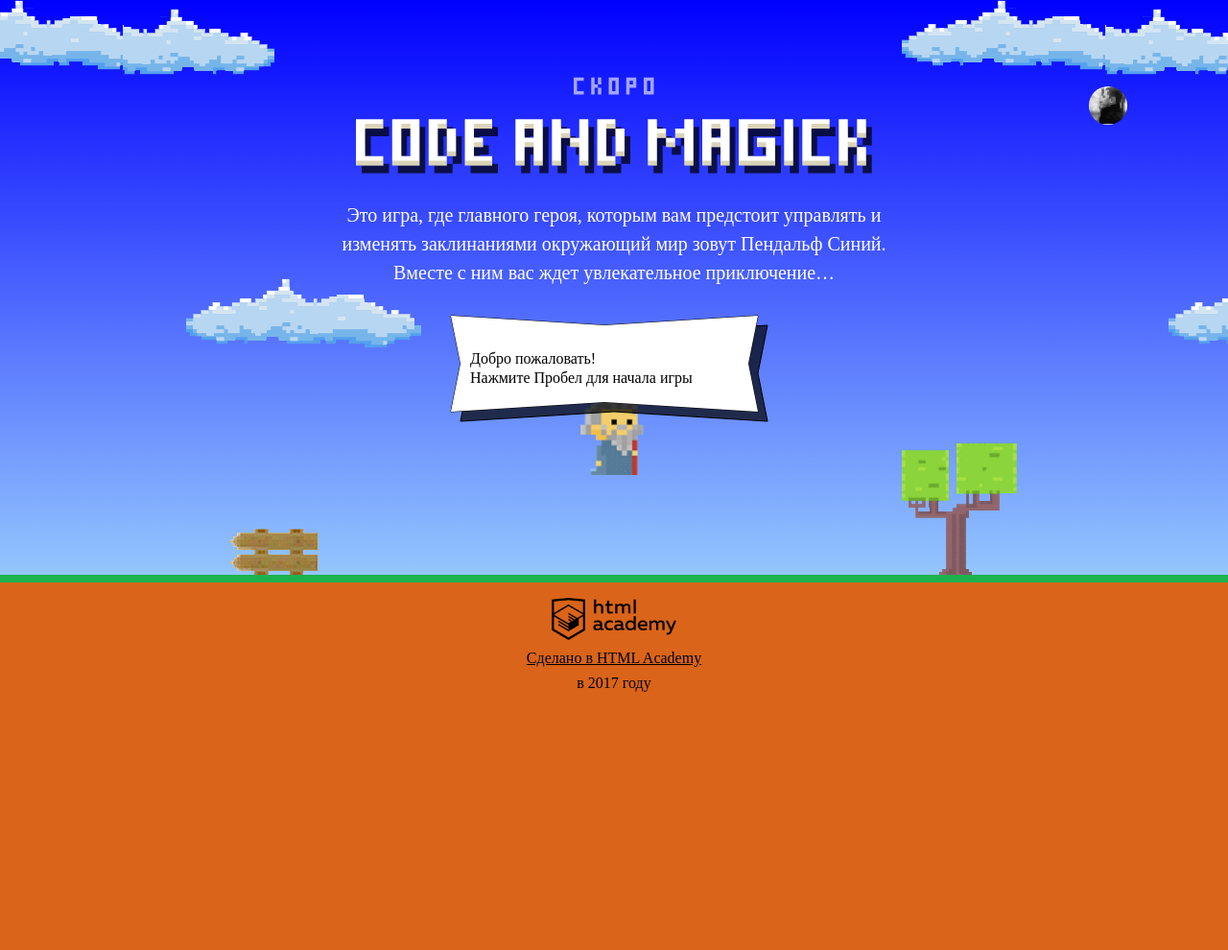
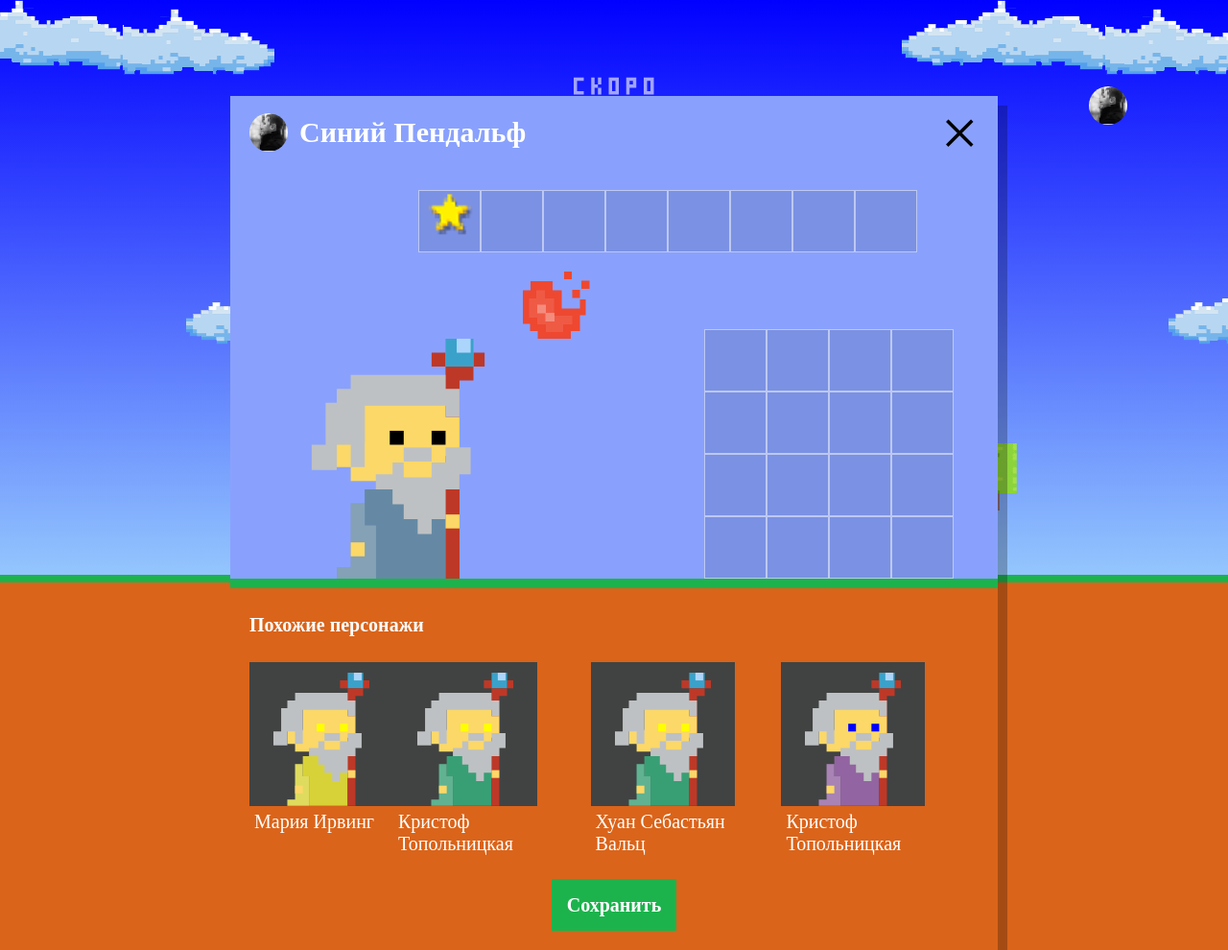
Before and after one commit to enelizarova/30148-code-and-magick, a website: page index.html in a window 1280 px wide. Shown: the whole page at 96% size. Before the commit the page ends 800 px from the top, so only its background shows below. Drawn offline with Linux system fonts and the light colour scheme; a web font is replaced by a local one.

Commit message:
show setup & similar wizards

```diff
--- a/index.html
+++ b/index.html
@@ -170,22 +170,23 @@
 </template>
 <script>
   var fireballSize = 22;
-  var getFireballSpeed = function(left) {
+  var getFireballSpeed = function (left) {
     return left ? 5 : 2;
   };
   var wizardSpeed = 3;
   var wizardWidth = 70;
-  var getWizardHeight = function() {
+  var getWizardHeight = function () {
     return 1.377 * wizardWidth;
   };
-  var getWizardX = function(width) {
+  var getWizardX = function (width) {
     return width / 2 - wizardWidth / 2;
   };
-  var getWizardY = function(height) {
+  var getWizardY = function (height) {
     return height / 3;
   };
 </script>
 <script src="js/stat.js"></script>
+<script src="js/setup.js"></script>
 <script src="js/game.js"></script>
 </body>
 </html>
--- /dev/null
+++ b/js/setup.js
@@ -0,0 +1,65 @@
+'use strict';
+
+var userDialog = document.querySelector('.setup');
+userDialog.classList.remove('hidden');
+document.querySelector('.setup-similar').classList.remove('hidden');
+
+var similarListElement = document.querySelector('.setup-similar-list');
+var similarWizardTemplate = document.querySelector('#similar-wizard-template').content;
+
+var WIZARDS_NAMES = ['Иван', 'Хуан Себастьян', 'Мария', 'Кристоф', 'Виктор', 'Юлия', 'Люпита', 'Вашингтон'];
+var WIZARDS_SURNAMES = ['да Марья', 'Верон', 'Мирабелла', 'Вальц', 'Онопко', 'Топольницкая', 'Нионго', 'Ирвинг'];
+var COAT_COLORS = ['rgb(101, 137, 164)', 'rgb(241, 43, 107)', 'rgb(146, 100, 161)', 'rgb(56, 159, 117)', 'rgb(215, 210, 55)', 'rgb(0, 0, 0)'];
+var EYES_COLORS = ['black', 'red', 'blue', 'yellow', 'green'];
+var countNames = function () {
+  return ((WIZARDS_NAMES.length - 1) * Math.random()).toFixed(0);
+};
+
+var countSurnames = function () {
+  return ((WIZARDS_SURNAMES.length - 1) * Math.random()).toFixed(0);
+};
+var countCoatColors = function () {
+  return ((COAT_COLORS.length - 1) * Math.random()).toFixed(0);
+};
+var countEyesColors = function () {
+  return ((EYES_COLORS.length - 1) * Math.random()).toFixed(0);
+};
+
+var wizards = [
+  {
+    name: WIZARDS_NAMES[countNames()] + ' ' + WIZARDS_SURNAMES[countSurnames()],
+    coatColor: COAT_COLORS[countCoatColors()],
+    eyesColor: EYES_COLORS[countEyesColors()]
+  },
+  {
+    name: WIZARDS_NAMES[countNames()] + ' ' + WIZARDS_SURNAMES[countSurnames()],
+    coatColor: COAT_COLORS[countCoatColors()],
+    eyesColor: EYES_COLORS[countEyesColors()]
+  },
+  {
+    name: WIZARDS_NAMES[countNames()] + ' ' + WIZARDS_SURNAMES[countSurnames()],
+    coatColor: COAT_COLORS[countCoatColors()],
+    eyesColor: EYES_COLORS[countEyesColors()]
+  },
+  {
+    name: WIZARDS_NAMES[countNames()] + ' ' + WIZARDS_SURNAMES[countSurnames()],
+    coatColor: COAT_COLORS[countCoatColors()],
+    eyesColor: EYES_COLORS[countEyesColors()]
+  }
+];
+
+var renderWizard = function (wizard) {
+  var wizardElement = similarWizardTemplate.cloneNode(true);
+  wizardElement.querySelector('.setup-similar-label').textContent = wizards[i].name;
+  wizardElement.querySelector('.wizard-coat').style.fill = wizards[i].coatColor;
+  wizardElement.querySelector('.wizard-eyes').style.fill = wizards[i].eyesColor;
+  return wizardElement;
+};
+
+var fragment = document.createDocumentFragment();
+for (var i = 0; i < wizards.length; i++) {
+  fragment.appendChild(renderWizard(wizards[i]));
+}
+similarListElement.appendChild(fragment);
+
+userDialog.querySelector('.setup-similar').classList.remove('hidden');
```
